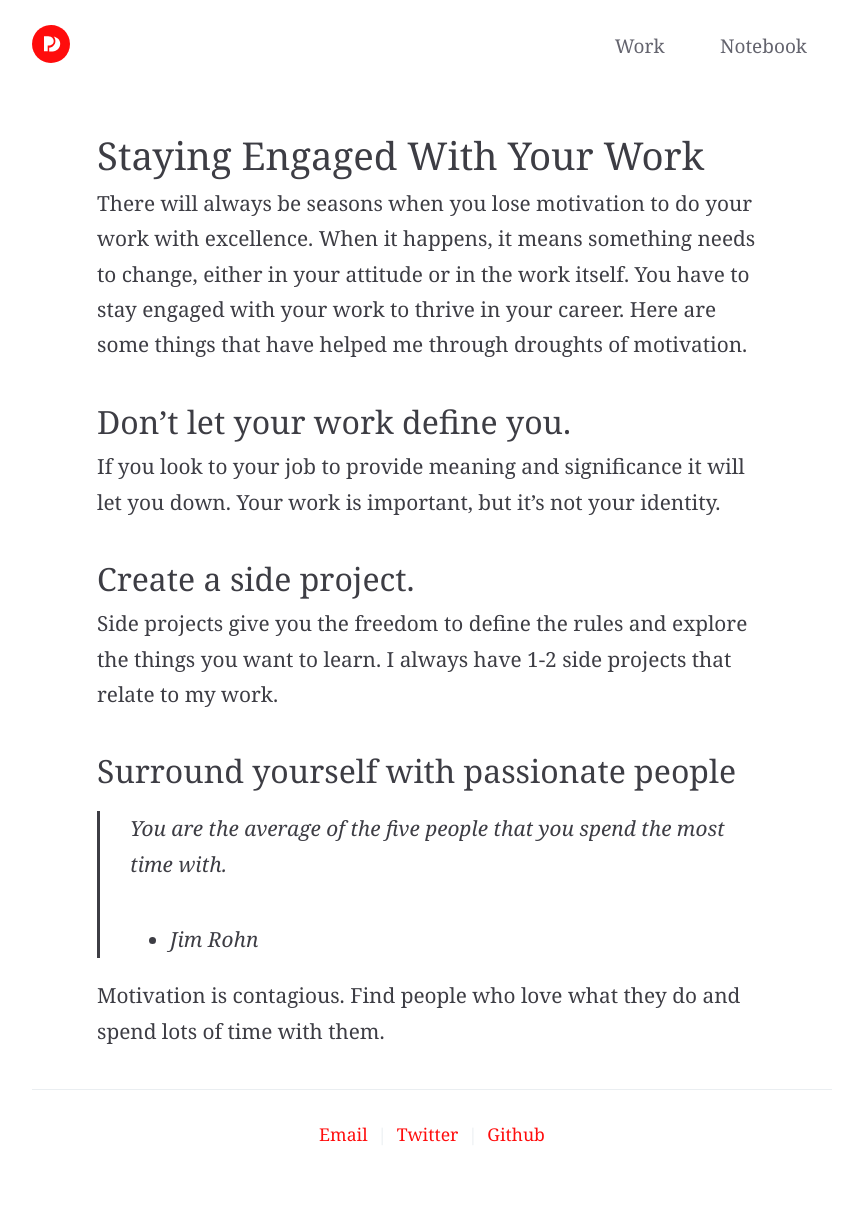
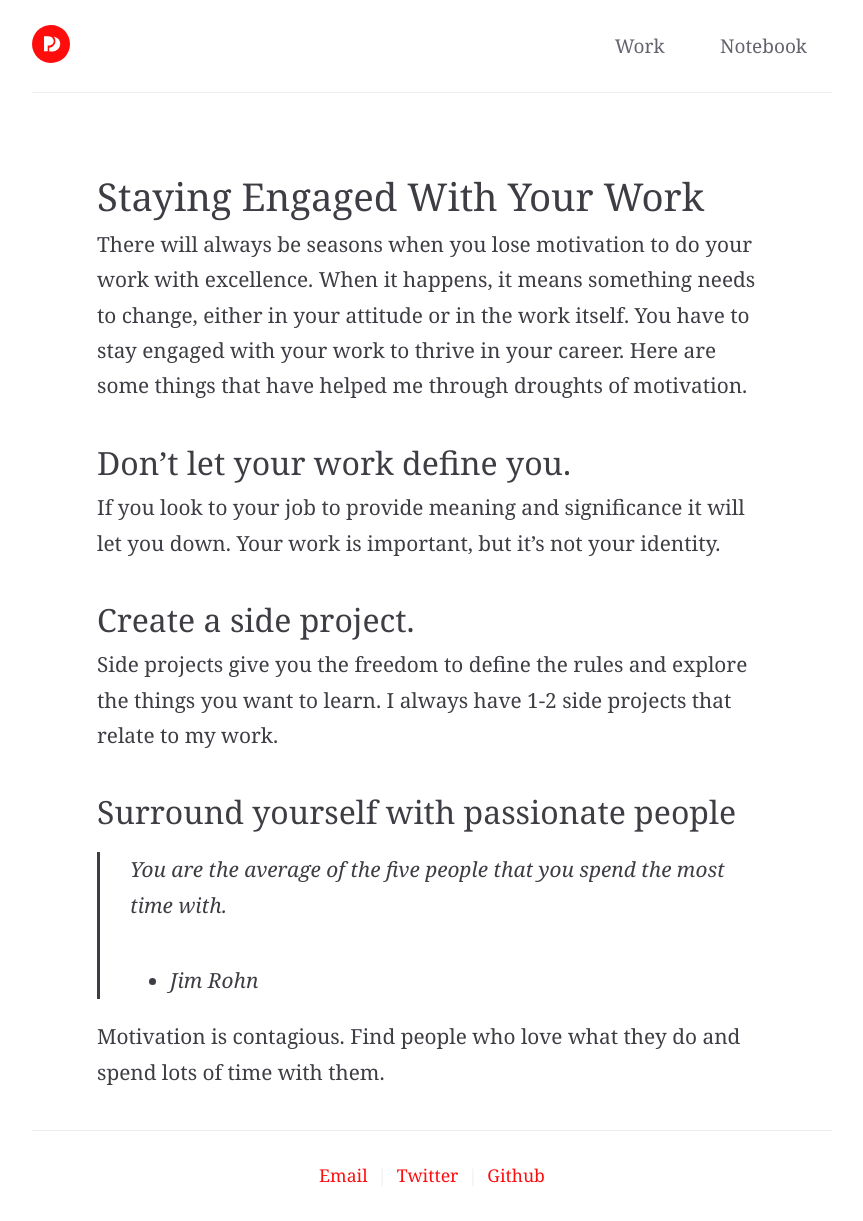
Before and after one commit to zhenghaohe/philipcdavis.github.io, a Jekyll site: the page built from _posts/2014-07-30-Staying-Engaged.md, in a window 1280 px wide. Shown: the whole page, without its empty margins (208-1071 px from the left). Built offline with Jekyll 4.4.1, drawn with Linux system fonts in a browser that asks for light colours; before the commit the page ends 1180 px from its top, so only the background shows below that.

Commit message:
Added a seperator for posts without a header

```diff
--- a/_layouts/post.html
+++ b/_layouts/post.html
@@ -5,6 +5,8 @@ layout: default
 <header class="post-header">
   {% if page.header-img %}
     <img class="fit" src="{{site.baseurl}}/assets/dist/posts/{{page.header-img}}" alt="{{page.header-img}}" />
+  {% else %}
+    <hr class="post-no-header">
   {% endif %}
 </header>
 
--- a/_sass/components/_post.scss
+++ b/_sass/components/_post.scss
@@ -81,11 +81,11 @@
   }
 }
 
-blockquote {
-  font-style: italic;
-  margin-left: 0;
-  padding-left: 30px;
-  border-left: 3px solid $charcoal;
+.post-no-header {
+  border: none;
+  border-bottom: 1px solid $smoke;
+  margin-top: 0px;
+  margin-bottom: 20px;
 }
 
 
@@ -100,6 +100,10 @@ blockquote {
 
   .post-list-meta {
     font-size: 1rem;
+  }
+
+  .post-no-header {
+    margin-bottom: 60px;
   }
 }
 
@@ -126,4 +130,8 @@ blockquote {
     padding-top: 33px;
     padding-bottom: 37px;
   }
+
+  .post-no-header {
+    margin-bottom: 80px;
+  }
 }
--- a/_sass/components/_type.scss
+++ b/_sass/components/_type.scss
@@ -20,6 +20,12 @@ li {
   margin-bottom: .3rem;
 }
 
+blockquote {
+  font-style: italic;
+  margin-left: 0;
+  padding-left: 30px;
+  border-left: 3px solid $charcoal;
+}
 
 @media (min-width: 500px) {
   h1 { font-size: 1.9rem; }
```
